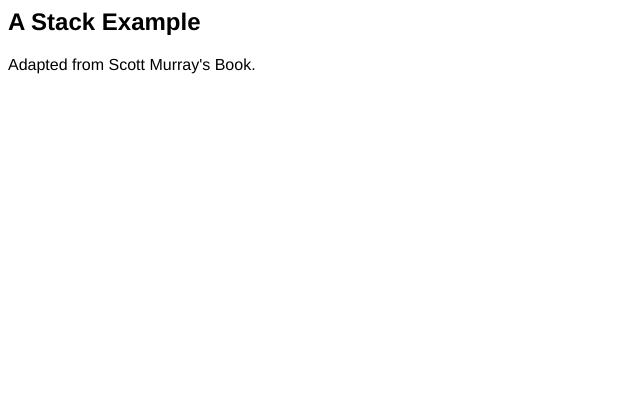
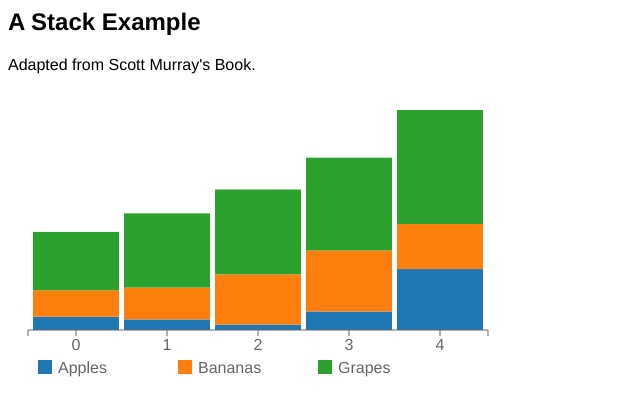
Before and after one commit to Boulder-Denver-d3-vis/stack-example, a plain HTML site: page exercise.html in a window 1280 px wide. Shown: the whole page, without its empty margins (0-640 px from the left). Drawn offline with nearby package versions, Linux system fonts and the light colour scheme.

Commit message:
the solution!

```diff
--- a/exercise.html
+++ b/exercise.html
@@ -51,20 +51,20 @@
       ];
 
       //Set up stack method
-      var stack = d3.layout.stack();
+      var stack = d3.layout.stack().values(function(d) { return d.values;});
 
       //Data, stacked
       stack(dataset);
 
       //Set up scales
       var xScale = d3.scale.ordinal()
-          .domain(d3.range(dataset[0].length))
+          .domain(d3.range(dataset[0].values.length))
           .rangeRoundBands([0, width], 0.05);
 
       var yScale = d3.scale.linear()
           .domain([0,
               d3.max(dataset, function(d) {
-                  return d3.max(d, function(d) {
+                  return d3.max(d.values, function(d) {
                       return d.y0 + d.y;
                   });
               })
@@ -76,8 +76,8 @@
 
       //Easy colors accessible via a 10-step ordinal scale
       var colors = d3.scale.category10();
-      // Names for the categories
-      var categories = ["Apples", "Bananas", "Grapes"];
+
+      console.log(dataset);
 
       //Create SVG element
       var svg = d3.select("svg")
@@ -96,13 +96,14 @@
 
       // Add a rect for each data value
       var rects = groups.selectAll("rect")
-          .data(function(d) { return d; })
+          .data(function(d) { return d.values; })
           .enter()
           .append("rect")
           .attr("x", function(d, i) {
               return xScale(i);
           })
           .attr("y", function(d) {
+              console.log(d);
             return yScale(d.y0 + d.y);
           })
           .attr("height", function(d) {
@@ -131,7 +132,7 @@
         legend.append("text").attr({
           "transform": "translate(" + [ 30 + (i * 140), 33] + ")",
           "fill": colors(i)
-          }).text(categories[i]);
+          }).text(d.name);
       });
     </script>
   </body>
```
